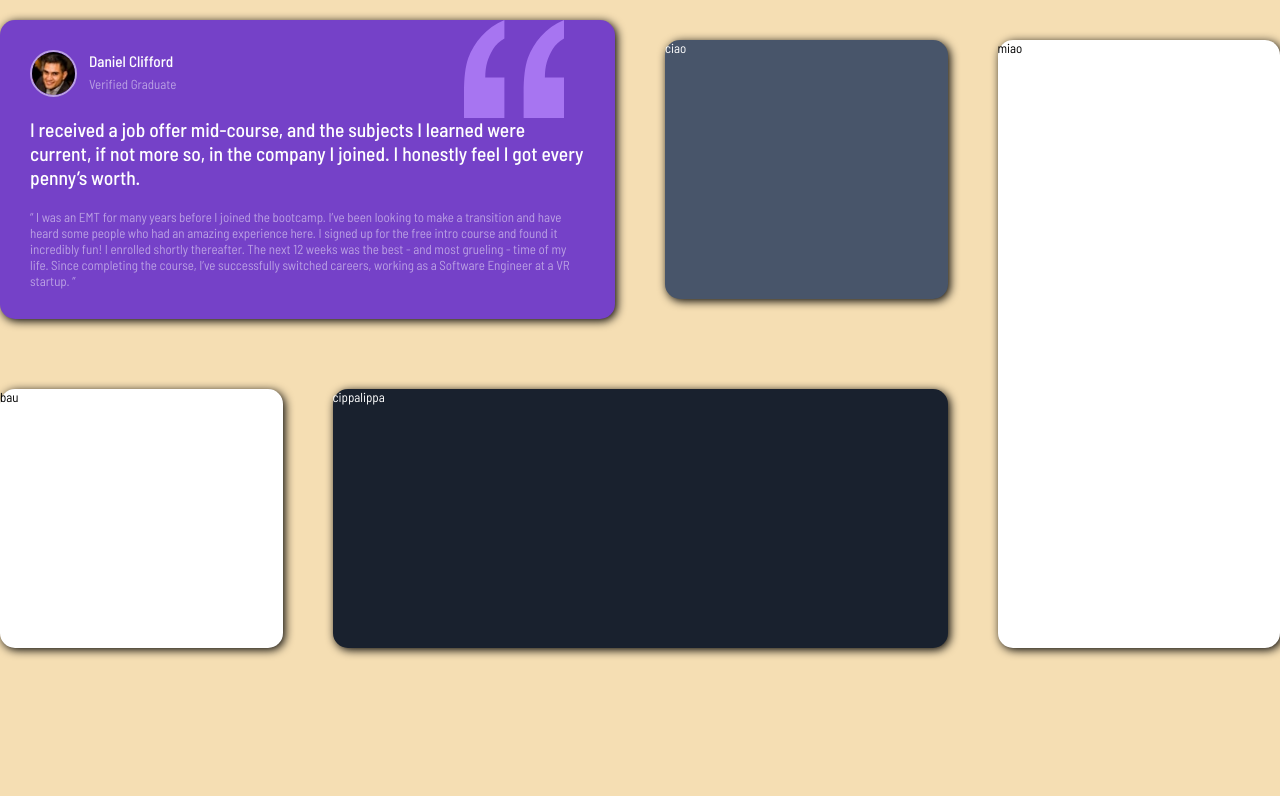
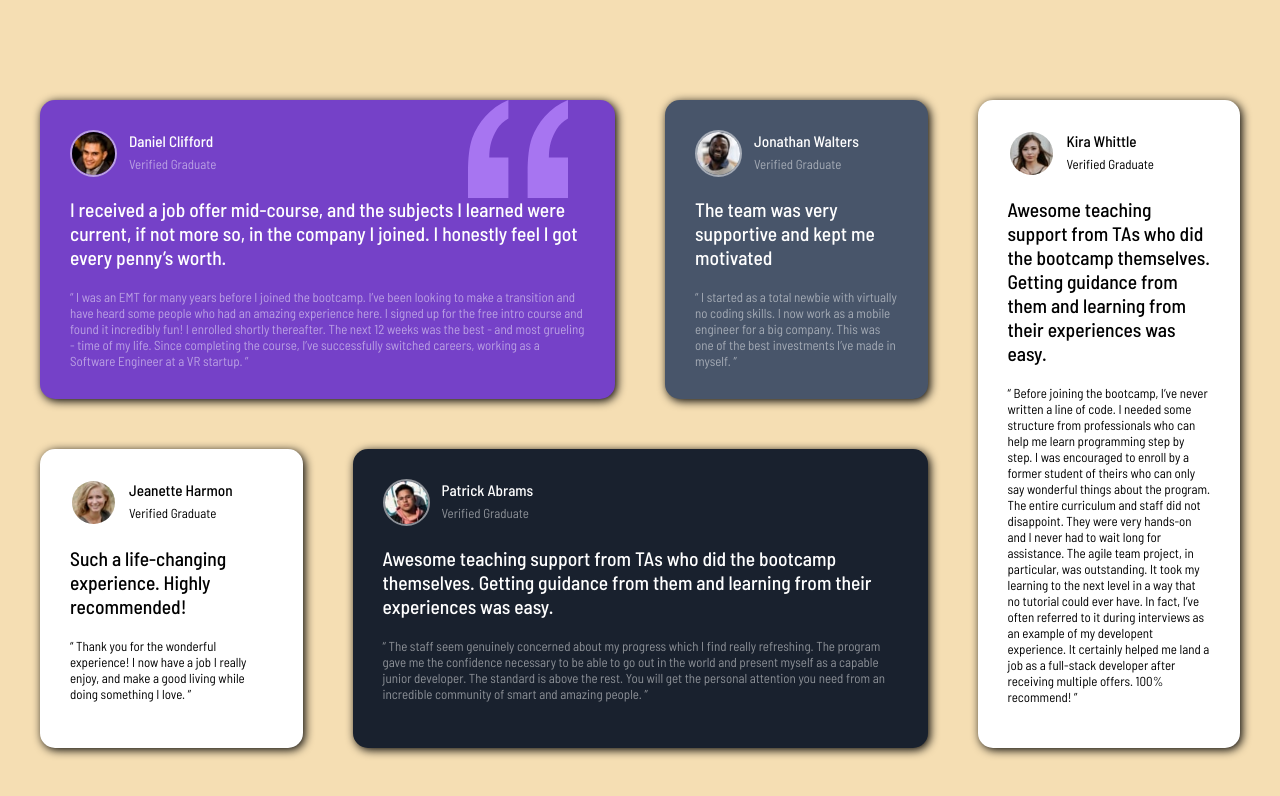
Before and after one commit to alessandroNessi/frontend-mentor, a plain HTML site: page Testimonials-grid-section/index.html in a window 1280 px wide. Drawn offline with Linux system fonts and the light colour scheme.

Commit message:
structure filled

```diff
--- a/Testimonials-grid-section/css/style.css
+++ b/Testimonials-grid-section/css/style.css
@@ -11,10 +11,10 @@ body{
 .layout{
     display: grid;
     grid-gap: 50px;
-    max-width: 1440px;
+    max-width: 1200px;
     min-width: 375px;
     margin: auto;
-    padding-top: calc(50vh - 380px);
+    padding-top: calc(50vh - 300px);
     max-height: 760px;
     min-height: 250px;
     grid-template-columns: repeat(4, 1fr);
--- a/Testimonials-grid-section/index.html
+++ b/Testimonials-grid-section/index.html
@@ -21,6 +21,7 @@
 </head>
 <body>
     <div class="layout">
+      <!-- ITEM A -->
         <div class="item a item__text--white">
           <div class="item__a--backgroundQuote">
             <div class="item__container">
@@ -45,59 +46,95 @@
             </div>
           </div>
         </div>
-        <div class="item b item__text--white item__spacing">
-          ciao
-        </div>
-        <div class="item c item__spacing">
-          miao
-        </div>
-        <div class="item d item__spacing">
-          bau
-        </div>
-        <div class="item e item__text--white item__spacing">
-          cippalippa
+      <!-- ////ITEM A -->
+      <!-- ITEM B -->
+        <div class="item b item__text--white">
+          <div class="item__container">
+            <div class="item__header clearfix">
+              <img class="left item__header__image--logo" src="img/image-jonathan.jpg" alt="daniel's picture">
+              <div class="left item__header__text--margin">
+                <h3>Jonathan Walters</h3>
+                <p>Verified Graduate</p>
               </div>
             </div>
-  <!-- Daniel Clifford
-  Verified Graduate
-
-  I received a job offer mid-course, and the subjects I learned were current, if not more so,
-  in the company I joined. I honestly feel I got every penny’s worth.
-
-  “ I was an EMT for many years before I joined the bootcamp. I’ve been looking to make a
-  transition and have heard some people who had an amazing experience here. I signed up
-  for the free intro course and found it incredibly fun! I enrolled shortly thereafter.
-  The next 12 weeks was the best - and most grueling - time of my life. Since completing
-  the course, I’ve successfully switched careers, working as a Software Engineer at a VR startup. ”
-
-  Jonathan Walters
-  Verified Graduate
-
+            <h2 class="item__spacing">
               The team was very supportive and kept me motivated
-
+            </h2>
+            <p>
               “ I started as a total newbie with virtually no coding skills. I now work as a mobile engineer
   for a big company. This was one of the best investments I’ve made in myself. ”
-
-  Jeanette Harmon
-  Verified Graduate
-
-  An overall wonderful and rewarding experience
-
+            </p>
+          </div>
+        </div>
+      <!-- ////ITEM B -->
+      <!-- ITEM C -->
+      <div class="item c">
+        <div class="item__container">
+          <div class="item__header clearfix">
+            <img class="left item__header__image--logo" src="img/image-kira.jpg" alt="daniel's picture">
+            <div class="left item__header__text--margin">
+              <h3>Kira Whittle</h3>
+              <p>Verified Graduate</p>
+            </div>
+          </div>
+          <h2 class="item__spacing">
+            Awesome teaching support from TAs who did the bootcamp themselves. Getting guidance from them and
+  learning from their experiences was easy.
+          </h2>
+          <p>
+            “ Before joining the bootcamp, I’ve never written a line of code. I needed some structure from
+  professionals who can help me learn programming step by step. I was encouraged to enroll by a former
+  student of theirs who can only say wonderful things about the program. The entire curriculum and staff
+  did not disappoint. They were very hands-on and I never had to wait long for assistance. The agile team
+  project, in particular, was outstanding. It took my learning to the next level in a way that no tutorial
+  could ever have. In fact, I’ve often referred to it during interviews as an example of my developent
+  experience. It certainly helped me land a job as a full-stack developer after receiving multiple offers.
+  100% recommend! ”
+          </p>
+        </div>
+      </div>
+      <!-- ////ITEM C -->
+        <div class="item d">
+          <div class="item__container">
+            <div class="item__header clearfix">
+              <img class="left item__header__image--logo" src="img/image-jeanette.jpg" alt="daniel's picture">
+              <div class="left item__header__text--margin">
+                <h3>Jeanette Harmon</h3>
+                <p>Verified Graduate</p>
+              </div>
+            </div>
+            <h2 class="item__spacing">
+              Such a life-changing experience. Highly recommended!
+            </h2>
+            <p>
               “ Thank you for the wonderful experience! I now have a job I really enjoy, and make a good living
     while doing something I love. ”
-
-  Patrick Abrams
-  Verified Graduate
-
+            </p>
+          </div>
+        </div>
+        <div class="item e item__text--white">
+          <div class="item__container">
+            <div class="item__header clearfix">
+              <img class="left item__header__image--logo" src="img/image-patrick.jpg" alt="daniel's picture">
+              <div class="left item__header__text--margin">
+                <h3>Patrick Abrams</h3>
+                <p>Verified Graduate</p>
+              </div>
+            </div>
+            <h2 class="item__spacing">
               Awesome teaching support from TAs who did the bootcamp themselves. Getting guidance from them and
   learning from their experiences was easy.
-
+            </h2>
+            <p>
               “ The staff seem genuinely concerned about my progress which I find really refreshing. The program
   gave me the confidence necessary to be able to go out in the world and present myself as a capable
   junior developer. The standard is above the rest. You will get the personal attention you need from
   an incredible community of smart and amazing people. ”
-
-  Kira Whittle
+            </p>
+          </div>
+        </div>
+    </div>
+  <!--   Kira Whittle
   Verified Graduate
 
   Such a life-changing experience. Highly recommended!
```
Lines whose indentation alone changed are shown as unchanged.
